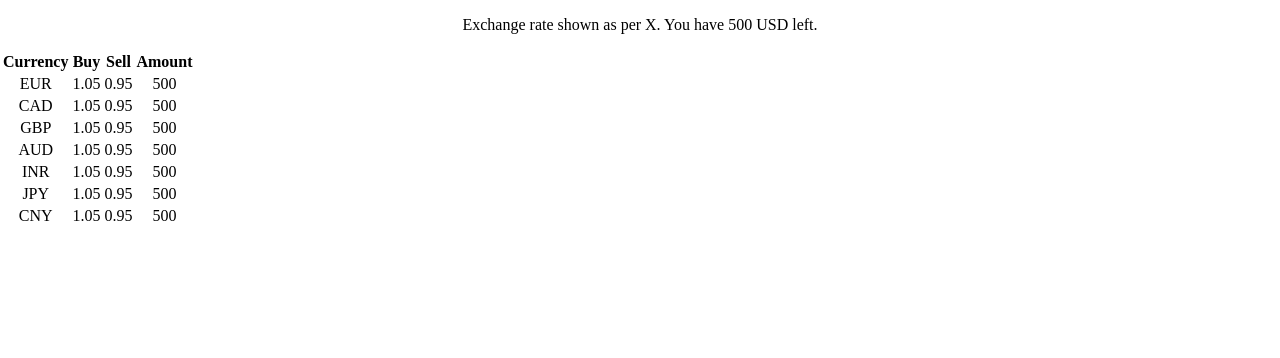
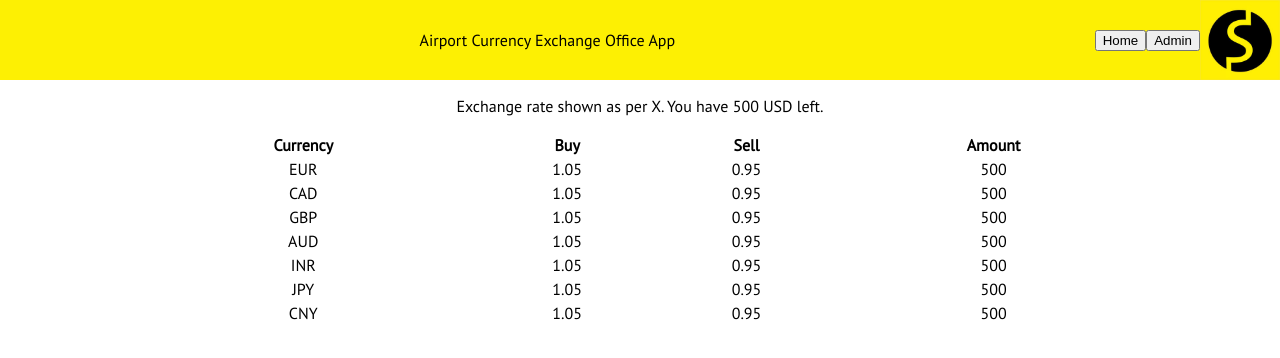
Before and after one commit to mrivar/AirportCurrencyExchangeOfficeApp, a React app: page / in a window 1280 px wide. Built offline with nearby package versions, Linux system fonts and the light colour scheme.

Commit message:
Add simple header

```diff
--- a/public/index.html
+++ b/public/index.html
@@ -8,6 +8,7 @@
 </head>
 
 <body>
+    <header id="header" role="heading"></header>
     <div id="currencyContainer"></div>
 </body>
 
--- /dev/null
+++ b/src/client/Header.js
@@ -0,0 +1,37 @@
+import React, { Component } from "react";
+import "./header.css";
+
+export class HeaderButton extends React.Component {
+  render() {
+    const buttonName = this.props.buttonName;
+
+    return (
+      <button>
+        {buttonName}
+      </button>
+    )
+  }
+}
+
+export class HeaderLogo extends React.Component {
+  render() {
+    return (
+      <img src={require('./images/logo.jpg')} />
+    )
+  }
+}
+
+export default class Header extends React.Component {
+  render() {
+    return(
+      <div id="headerContainer">
+        <p>Airport Currency Exchange Office App</p>
+        <section>
+          <HeaderButton buttonName="Home" />
+          <HeaderButton buttonName="Admin" />
+          <HeaderLogo />
+        </section>
+      </div>
+    )
+  }
+}
--- /dev/null
+++ b/src/client/header.css
@@ -0,0 +1,32 @@
+header #headerContainer{
+  float: left;
+  width: 100%;
+  background-color: #FDF003;
+  display: flex;
+  justify-content: space-between;
+}
+
+header p {
+  float: left;
+  width: 100%;
+  height: 80px;
+  margin: 0;
+  display: flex;
+  align-items: center;
+  justify-content: center;
+}
+
+header section {
+  float: right;
+  display: flex;
+  align-items: center;
+  justify-content: center;
+}
+
+header section button {
+
+}
+
+header section img {
+  width: 80px;
+}
--- a/src/client/main.js
+++ b/src/client/main.js
@@ -1,9 +1,15 @@
 import React from 'react';
 import ReactDOM from 'react-dom';
 import CurrencyTableContainer from './HomePage';
+import Header from './Header';
 import CONFIG from "./data/config.json";
 
 ReactDOM.render(
-	<CurrencyTableContainer config={CONFIG}/>,
-	document.getElementById('currencyContainer')
+  <Header />,
+  document.getElementById('header')
 );
+
+ReactDOM.render(
+  <CurrencyTableContainer config={CONFIG}/>,
+  document.getElementById('currencyContainer')
+);
--- a/src/client/styles.css
+++ b/src/client/styles.css
@@ -1,8 +1,21 @@
-h1 {
-  color: green;
-}
-
+@import url('https://fonts.googleapis.com/css?family=PT+Sans');
 body {
+  font-family: 'PT Sans';
+  float: left;
+  width: 100%;
   text-align: center;
   margin: auto;
 }
+
+#currencyContainer,
+#currencyContainer div{
+  float: left;
+  width: 100%;
+  text-align: center;
+}
+
+table {
+  width: 80%;
+  max-width: 1200px;
+  margin: auto;
+}
```
Also changed, not shown: src/client/images/logo.jpg (renamed from src/client/img/logo.jpg).
